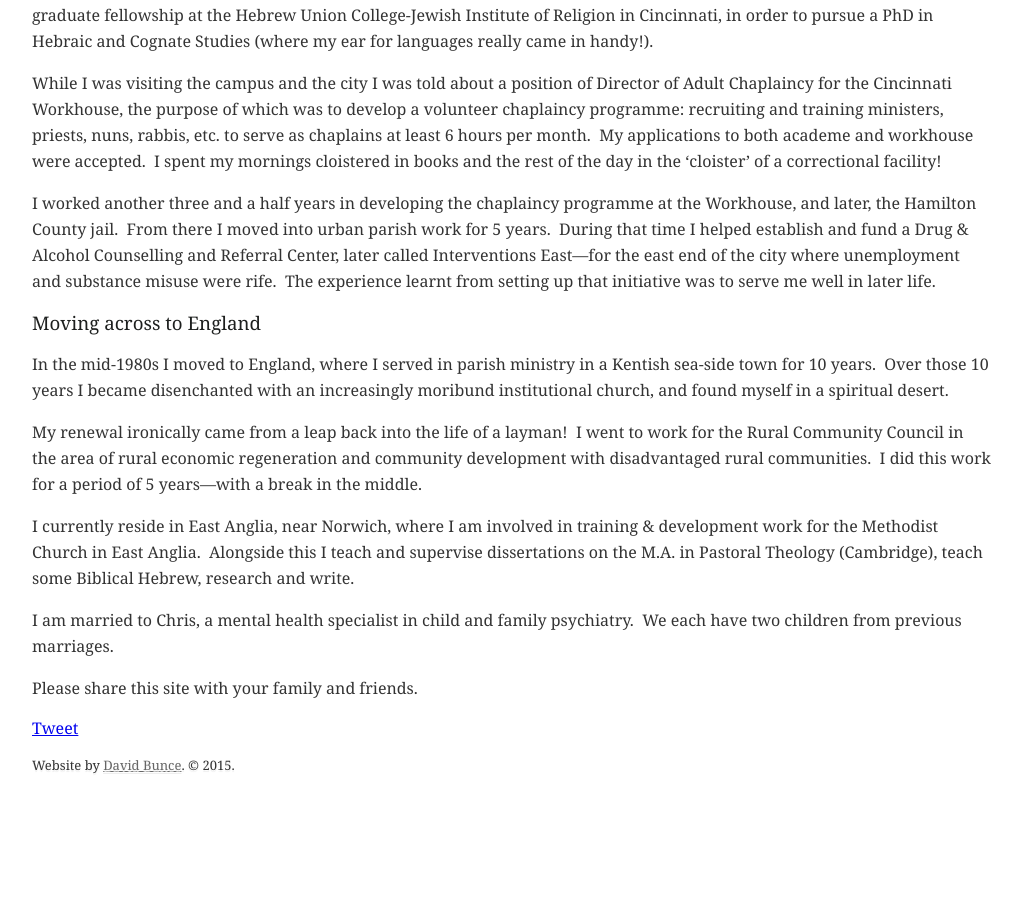
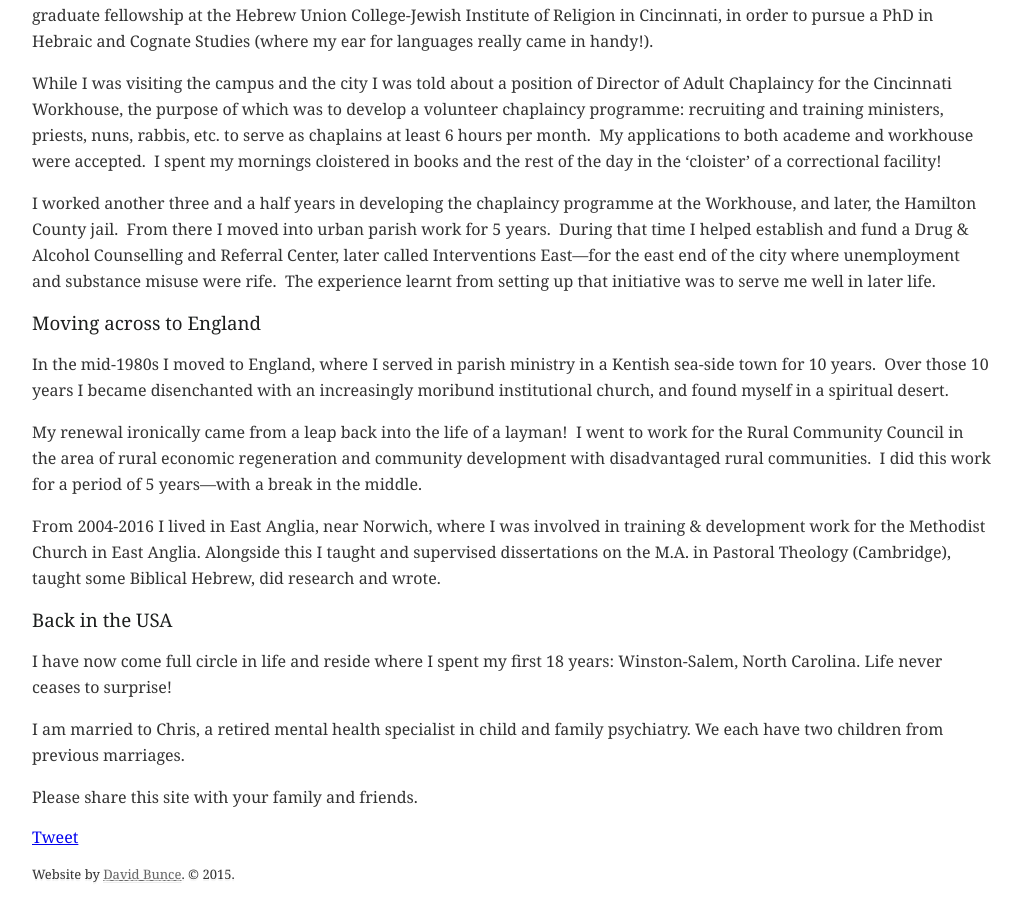
Before and after one commit to jacknlawson/jacknlawson.github.io, a Jekyll site: the page built from aboutjack.md, in a window 1280 px wide and 900 px high, scrolled down 3179 px. Shown: the whole window, without its empty margins (128-1149 px from the left). Built offline with Jekyll 4.4.1, drawn with Linux system fonts in a browser that asks for light colours; comment, search, counter and statistics services are not loaded; before the commit the page ends 3970 px from its top, so only the background shows below that.

Commit message:
Changes to the content

```diff
--- a/_layouts/home.html
+++ b/_layouts/home.html
@@ -13,9 +13,7 @@
           <div class="centrecontent">
             <h1>Jack N. Lawson</h1>
             <p class="leader">
-            I am an author, speaker and trainer working and living in East Anglia, England. On this site, you can find more
-            information about my work and what I get up to. I am also the author of the novel 'Doing Time', a fictional account of
-            a women's prison.
+            I am an author, speaker and trainer working and living in Winston-Salem, North Carolina, after three decades in England. On this site, you can find more information about my work and what I get up to. I am also the author of the novel 'Doing Time', a fictional account of a women's prison.
             </p>
 
             <p class="leaderlink">&#155; Find out more about '<a href="doingtime">Doing Time</a>' and <a href="/doingtime#buy">buy a signed copy</a>.</p>
--- a/aboutjack.md
+++ b/aboutjack.md
@@ -67,6 +67,10 @@
 
 My renewal ironically came from a leap back into the life of a layman!  I went to work for the Rural Community Council in the area of rural economic regeneration and community development with disadvantaged rural communities.  I did this work for a period of 5 years—with a break in the middle.
 
-I currently reside in East Anglia, near Norwich, where I am involved in training & development work for the Methodist Church in East Anglia.  Alongside this I teach and supervise dissertations on the M.A. in Pastoral Theology (Cambridge), teach some Biblical Hebrew, research and write.
+From 2004-2016 I lived in East Anglia, near Norwich, where I was involved in training & development work for the Methodist Church in East Anglia.  Alongside this I taught and supervised dissertations on the M.A. in Pastoral Theology (Cambridge), taught some Biblical Hebrew, did research and wrote.
 
-I am married to Chris, a mental health specialist in child and family psychiatry.  We each have two children from previous marriages.
+### Back in the USA
+
+I have now come full circle in life and reside where I spent my first 18 years: Winston-Salem, North Carolina. Life never ceases to surprise!
+
+I am married to Chris, a retired mental health specialist in child and family psychiatry.  We each have two children from previous marriages.
```
